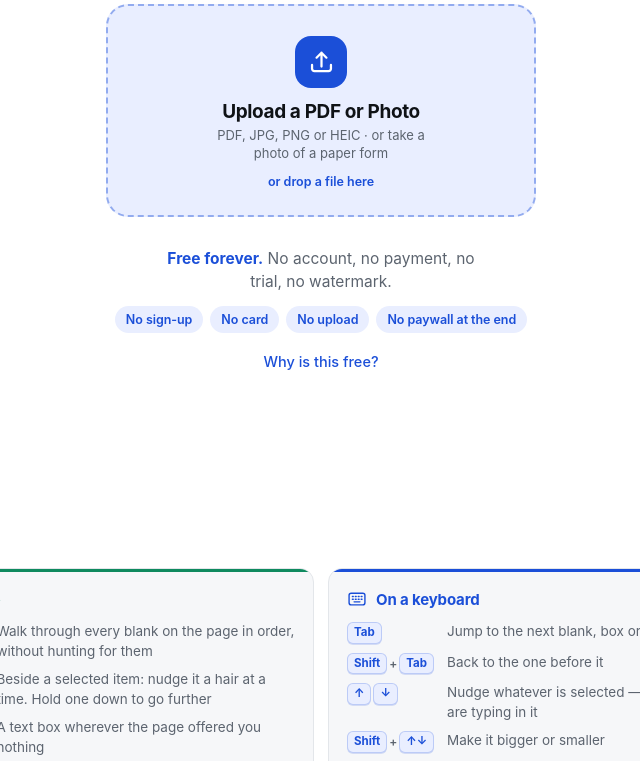
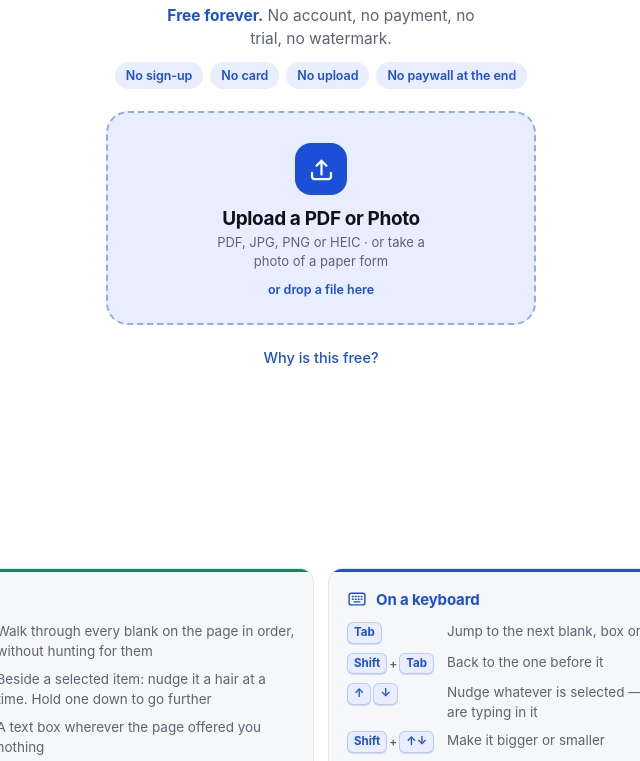
Before and after one commit to otterholte/pdf-fill-and-sign, a plain HTML site: page index.html in a window 1280 px wide. Shown: the part 266-1027 px from the top of the page, without its empty margins (319-959 px from the left). Drawn offline with Linux system fonts and the light colour scheme.

Commit message:
The promise before the ask
Free forever and its four chips now read first, straight under the
heading, and the upload box sits directly beneath them as the answer to
them: someone landing here has been burned by a form filler before, and
the four things this one will not do are what earn the press.

```diff
--- a/app.css
+++ b/app.css
@@ -128,8 +128,10 @@ a:hover{text-decoration:underline;}
 .hero-title{font-size:clamp(30px,8.5vw,40px);line-height:1.08;letter-spacing:-.035em;margin:34px 0 12px;font-weight:700;}
 .hero-title{margin-bottom:20px;}
 
+/* Straight under the heading now, and the box straight under it: the promise,
+   the four things it will not do, then the one thing to press. */
 .free-line{
-  margin:26px 0 12px;font-size:15.5px;line-height:1.5;color:var(--fg-2);max-width:32ch;
+  margin:2px 0 12px;font-size:15.5px;line-height:1.5;color:var(--fg-2);max-width:32ch;
 }
 .free-line strong{color:var(--accent);font-weight:700;}
 .free-chips{
@@ -145,7 +147,7 @@ a:hover{text-decoration:underline;}
    A dashed box rather than a button, because the thing it wants is a file and
    a dashed box is what a file goes into. Everything else on the page is
    quieter than this. */
-.drop{width:100%;max-width:430px;margin:6px 0 4px;}
+.drop{width:100%;max-width:430px;margin:22px 0 4px;}
 .dropbox{
   display:flex;flex-direction:column;align-items:center;gap:3px;
   width:100%;padding:30px 22px 26px;border-radius:22px;text-align:center;
--- a/index.html
+++ b/index.html
@@ -94,6 +94,18 @@
 
     <h1 class="hero-title">Fill &amp; Sign a PDF</h1>
 
+    <!-- The promise before the ask. Someone who has just landed here has been
+         burned by a form filler before, and the four things this one will not
+         do to them are what earns the press — so they are read first, and the
+         box sits immediately under them as the answer to them. -->
+    <p class="free-line"><strong>Free forever.</strong> No account, no payment, no trial, no watermark.</p>
+    <ul class="free-chips">
+      <li>No sign-up</li>
+      <li>No card</li>
+      <li>No upload</li>
+      <li>No paywall at the end</li>
+    </ul>
+
     <!-- One way in. Two buttons side by side made you decide what kind of
          thing you had before you had decided anything at all; the box takes
          whatever you have and asks the question afterwards. -->
@@ -110,14 +122,6 @@
       <input type="file" id="camInput" accept="image/*" capture="environment" hidden>
       <input type="file" id="picInput" accept="image/*,.heic,.heif" multiple hidden>
     </div>
-
-    <p class="free-line"><strong>Free forever.</strong> No account, no payment, no trial, no watermark.</p>
-    <ul class="free-chips">
-      <li>No sign-up</li>
-      <li>No card</li>
-      <li>No upload</li>
-      <li>No paywall at the end</li>
-    </ul>
 
     <p class="whylink"><button id="btnWhy" class="linkish">Why is this free?</button></p>
 
```
